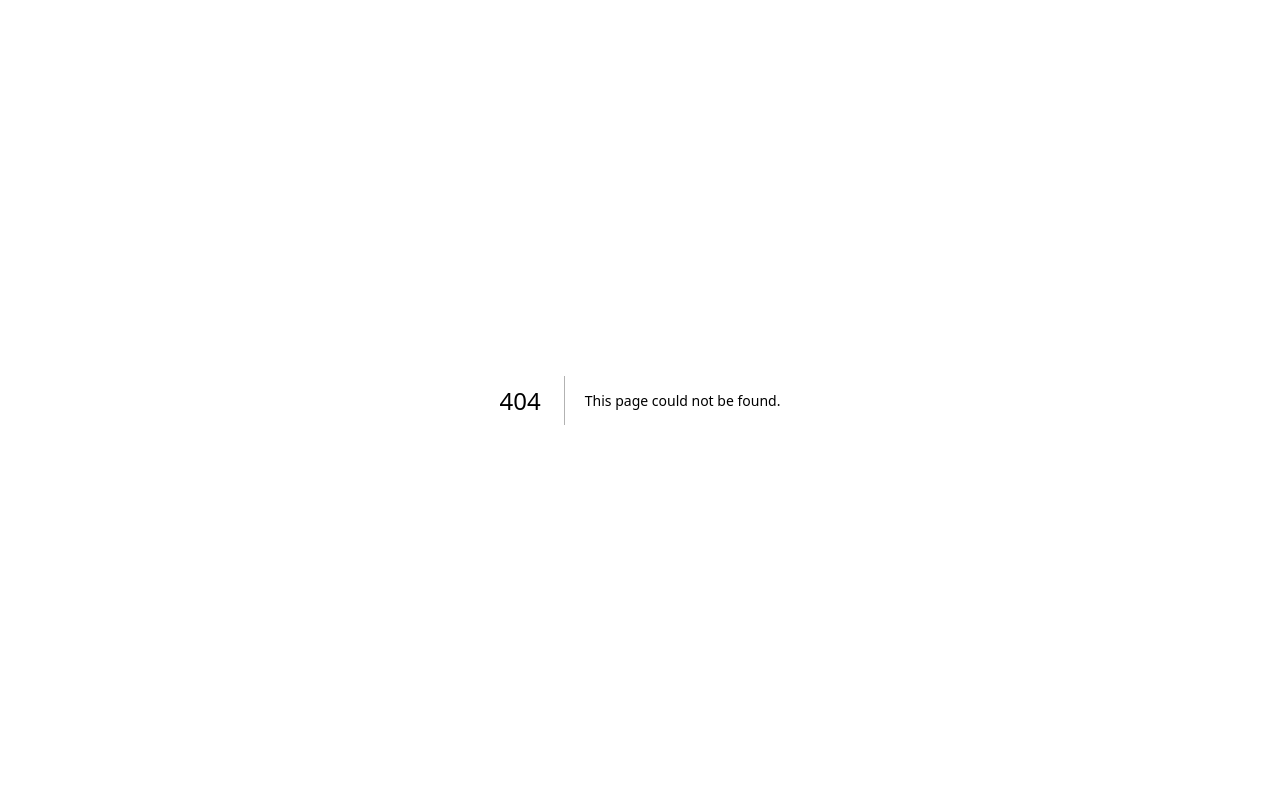
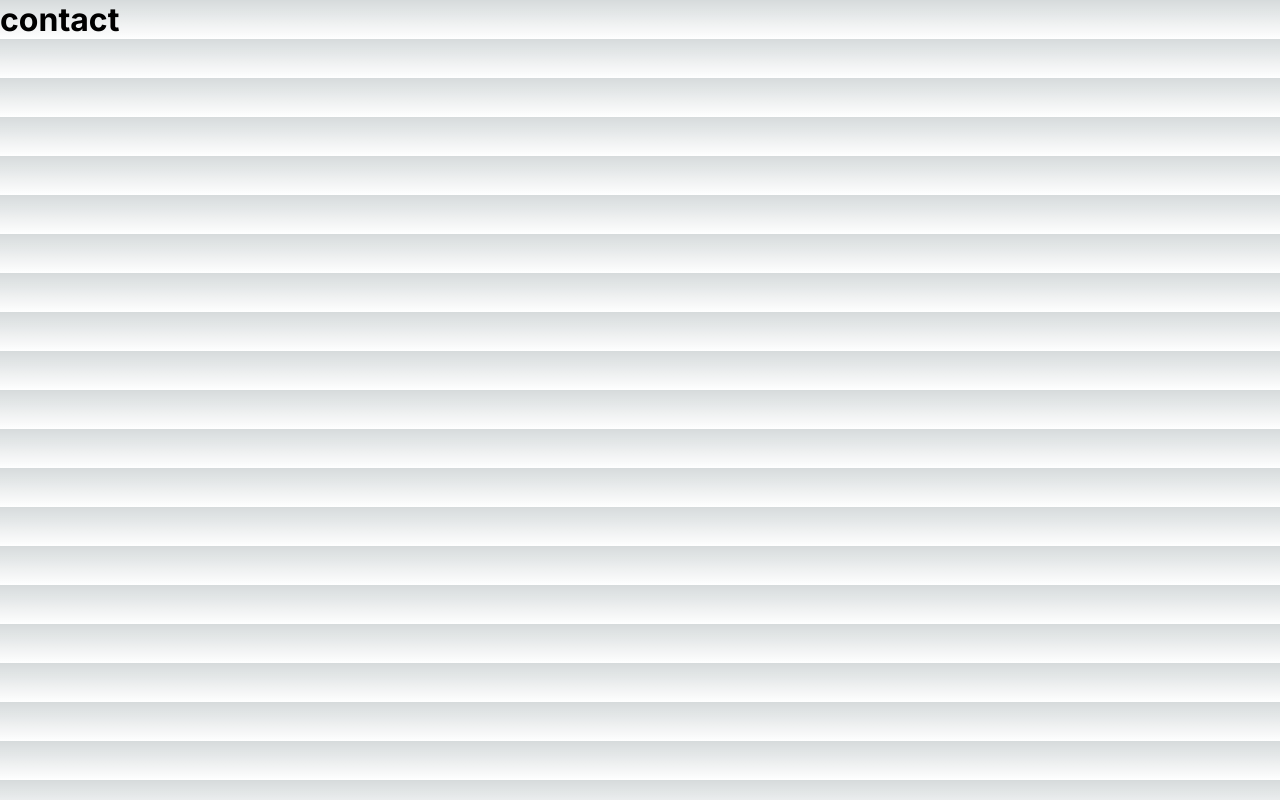
Before and after one commit to tahanialhammad/tahaninextjs, a Next.js app: page /contact in a window 1280 px wide. Before the commit this address had no page. Built offline with nearby package versions, Linux system fonts and the light colour scheme.

Commit message:
main route

```diff
--- /dev/null
+++ b/src/app/about/page.jsx
@@ -0,0 +1,5 @@
+export default function About() {
+  return (
+<h1>about</h1>
+  )
+}
--- /dev/null
+++ b/src/app/blog/page.jsx
@@ -0,0 +1,5 @@
+export default function Blog() {
+  return (
+<h1>blog</h1>
+  )
+}
--- /dev/null
+++ b/src/app/contact/page.jsx
@@ -0,0 +1,5 @@
+export default function Contact() {
+  return (
+<h1>contact</h1>
+  )
+}
```
Also changed, not shown: src/app/page.jsx (renamed from src/app/page.js).
